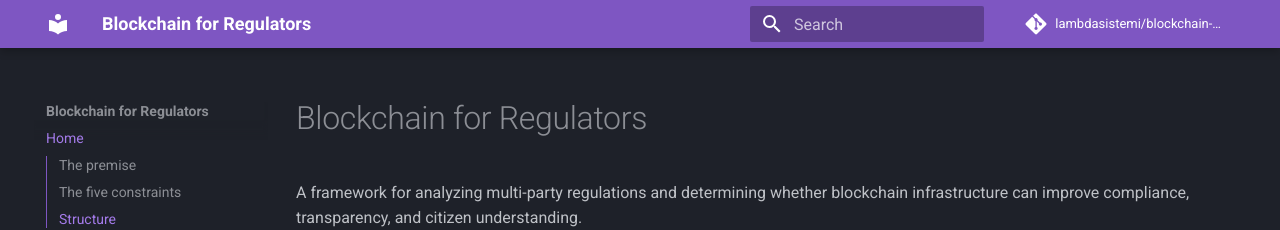
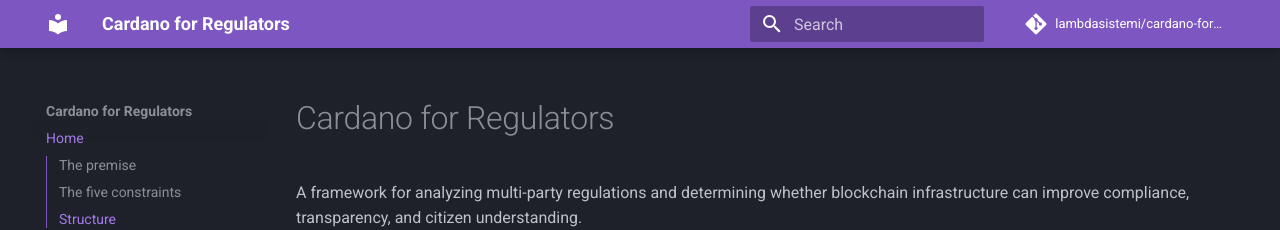
Before and after one commit to lambdasistemi/cardano-for-regulators, an MkDocs documentation site: the page built from docs/index.md, in a window 1280 px wide and 1137 px high. Shown: the top 230 px of the window. Built offline with MkDocs 1.6.1 and Material for MkDocs 9.7.7, drawn with Linux system fonts in a browser that asks for light colours; comment, search, counter and statistics services are not loaded.

Commit message:
chore: rename to Cardano for Regulators

```diff
--- a/docs/index.md
+++ b/docs/index.md
@@ -1,4 +1,4 @@
-# Blockchain for Regulators
+# Cardano for Regulators
 
 A framework for analyzing multi-party regulations and determining whether
 blockchain infrastructure can improve compliance, transparency, and citizen
--- a/mkdocs.yml
+++ b/mkdocs.yml
@@ -1,8 +1,8 @@
-site_name: Blockchain for Regulators
-site_description: Framework for analyzing multi-party regulations and mapping them to blockchain compliance infrastructure
-site_url: https://lambdasistemi.github.io/blockchain-for-regulators/
-repo_url: https://github.com/lambdasistemi/blockchain-for-regulators
-repo_name: lambdasistemi/blockchain-for-regulators
+site_name: Cardano for Regulators
+site_description: Framework for analyzing multi-party regulations and mapping them to Cardano compliance infrastructure
+site_url: https://lambdasistemi.github.io/cardano-for-regulators/
+repo_url: https://github.com/lambdasistemi/cardano-for-regulators
+repo_name: lambdasistemi/cardano-for-regulators
 
 theme:
   name: material
```
Also changed, not shown: README.md (+3 -3 lines).
